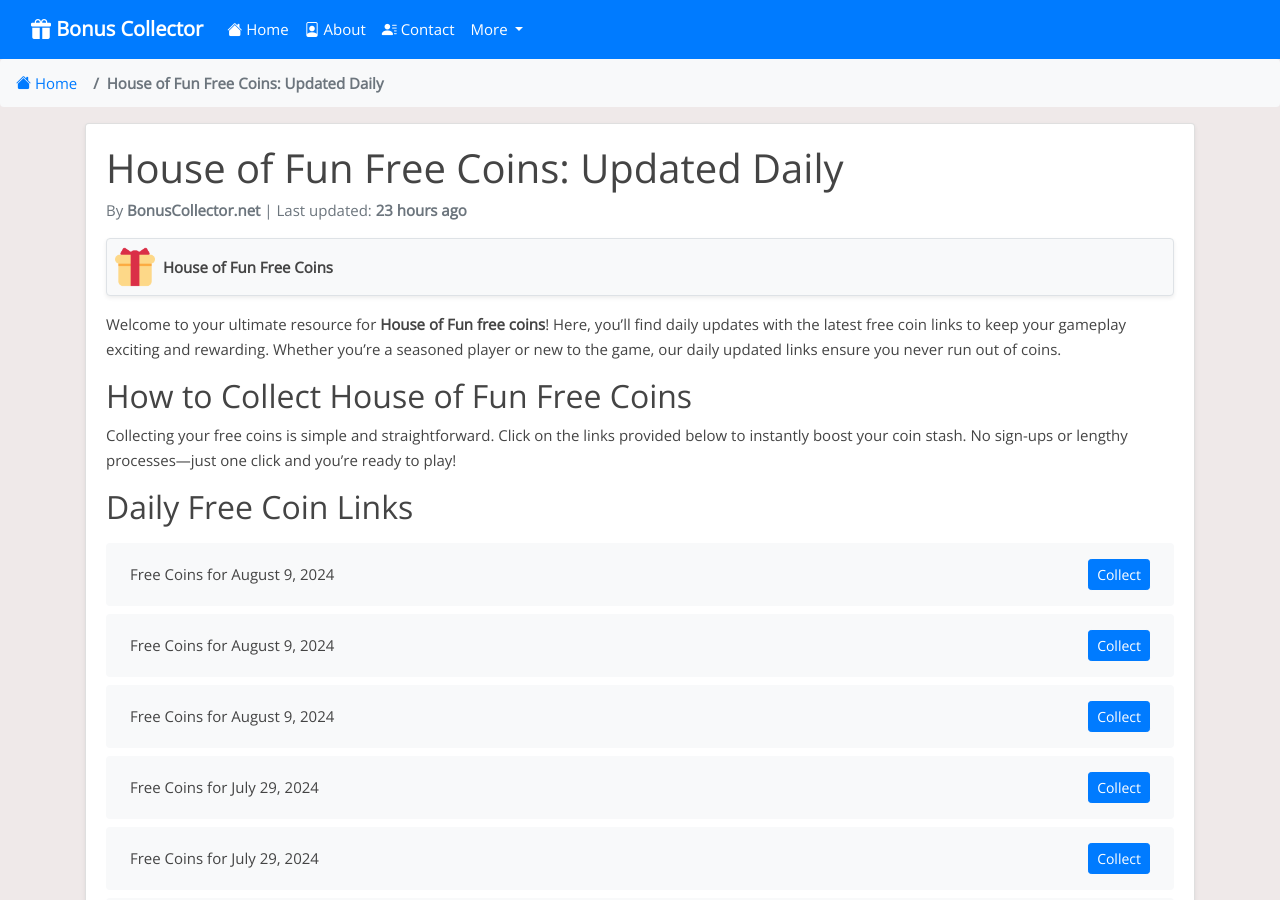
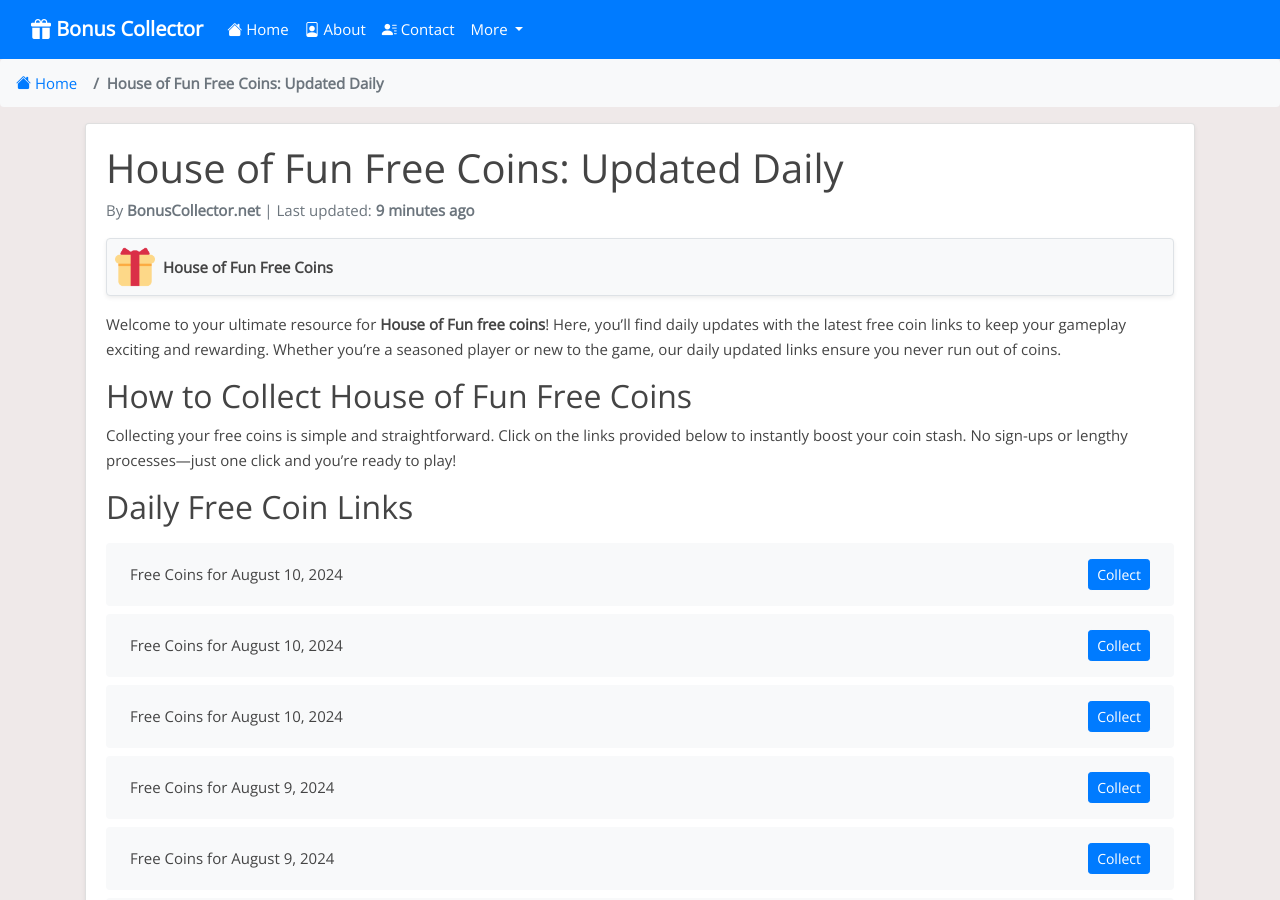
Before and after one commit to Prollad99/bs-net, a Jekyll site: the page built from _posts/2024-06-29-house-of-fun.md, in a window 1280 px wide and 900 px high. Built offline with Jekyll 4.4.1, drawn with Linux system fonts in a browser that asks for light colours; nearby versions of some CDN libraries; comment, search, counter and statistics services are not loaded; some of the changed text lies outside the part shown.

Commit message:
Update house-of-fun reward links and last modified date

```diff
--- a/_data/include_files.yml
+++ b/_data/include_files.yml
@@ -11,7 +11,7 @@
   last_modified: 2024-08-09 14:07:05
 
 house-of-fun.html:
-  last_modified: 2024-08-09 03:33:35
+  last_modified: 2024-08-10 03:08:29
 
 cash-frenzy.html:
   last_modified: 2024-08-09 03:07:54
--- a/_includes/house-of-fun.html
+++ b/_includes/house-of-fun.html
@@ -1,4 +1,16 @@
 <ul class="list-group mt-3 mb-4">
+  <li class="list-group-item d-flex justify-content-between align-items-center">
+    <span>Free Coins for August 10, 2024</span>
+    <a href="https://playtika.onelink.me/hof/w4blbwsu?af_dp=hof%3A%2F%2F&af_force_deeplink=true&c_id=2024M8D9_23&s_id=1060&deeplink=eyJpZCI6Ijk0YmIxZTE1LTQ2NzQtNGMwNC04MTUyLTBlODUzOWI4ZTg2NCIsImFjIjoiaG9mX2dpZnRfY291cG9uIn0=" class="btn btn-primary btn-sm">Collect</a>
+  </li>
+  <li class="list-group-item d-flex justify-content-between align-items-center">
+    <span>Free Coins for August 10, 2024</span>
+    <a href="https://playtika.onelink.me/hof/w4blbwsu?af_dp=hof%3A%2F%2F&af_force_deeplink=true&c_id=2024M8D9_19&s_id=1060&deeplink=eyJpZCI6ImNmOTg5ZjVmLTM3YjUtNDczYS1hZTQ2LTYxNGRhMDg5MzNmNCIsImFjIjoiaG9mX2dpZnRfY291cG9uIn0=" class="btn btn-primary btn-sm">Collect</a>
+  </li>
+  <li class="list-group-item d-flex justify-content-between align-items-center">
+    <span>Free Coins for August 10, 2024</span>
+    <a href="https://playtika.onelink.me/hof/w4blbwsu?af_dp=hof%3A%2F%2F&af_force_deeplink=true&c_id=2024M8D9_07&s_id=1060&deeplink=eyJpZCI6IjI4NGU0NTc1LTYwZDMtNGQ3Yy05MThiLTAzMjAzNGM3YmVhMSIsImFjIjoiaG9mX2dpZnRfY291cG9uIn0=" class="btn btn-primary btn-sm">Collect</a>
+  </li>
   <li class="list-group-item d-flex justify-content-between align-items-center">
     <span>Free Coins for August 9, 2024</span>
     <a href="https://playtika.onelink.me/hof/w4blbwsu?af_dp=hof%3A%2F%2F&af_force_deeplink=true&c_id=2024M8D8_23&s_id=1060&deeplink=eyJpZCI6IjRkNTgwOGJkLWNkNWQtNDYxZC1hM2RmLTIwYzU5NjA1MTI1YyIsImFjIjoiaG9mX2dpZnRfY291cG9uIn0=" class="btn btn-primary btn-sm">Collect</a>
@@ -387,16 +399,4 @@
     <span>Free Coins for July 22, 2024</span>
     <a href="https://playtika.onelink.me/hof/w4blbwsu?af_force_deeplink=true&deeplink=eyJpZCI6IjIxNzdkYjJkLTE5MDAtNDhhMS1iMjBkLTUxNTAxOTI3Y2NmMSIsImFjIjoiaG9mX2dpZnRfY291cG9uIn0=" class="btn btn-primary btn-sm">Collect</a>
   </li>
-  <li class="list-group-item d-flex justify-content-between align-items-center">
-    <span>Free Coins for July 22, 2024</span>
-    <a href="https://playtika.onelink.me/hof/w4blbwsu?af_dp=hof%3A%2F%2F&af_force_deeplink=true&c_id=2024M7D21_23&s_id=1060&deeplink=eyJpZCI6IjMyM2M1Yzc3LTZlOTItNGZmYi05OGMyLWFjNzNmOTRiZjkyMSIsImFjIjoiaG9mX2dpZnRfY291cG9uIn0=" class="btn btn-primary btn-sm">Collect</a>
-  </li>
-  <li class="list-group-item d-flex justify-content-between align-items-center">
-    <span>Free Coins for July 22, 2024</span>
-    <a href="https://playtika.onelink.me/hof/w4blbwsu?af_dp=hof%3A%2F%2F&af_force_deeplink=true&c_id=2024M7D21_19&s_id=1060&deeplink=eyJpZCI6ImRjYWYwZTg5LTdmNDktNDk4MC1iMWExLTYxMDUxMDIwYzY2ZCIsImFjIjoiaG9mX2dpZnRfY291cG9uIn0=" class="btn btn-primary btn-sm">Collect</a>
-  </li>
-  <li class="list-group-item d-flex justify-content-between align-items-center">
-    <span>Free Coins for July 22, 2024</span>
-    <a href="https://playtika.onelink.me/hof/w4blbwsu?af_dp=hof%3A%2F%2F&af_force_deeplink=true&c_id=2024M7D21_07&s_id=1060&deeplink=eyJpZCI6IjM3NWU2NGY1LTAzNjQtNDdiZS04ZGRmLWRmY2UyYmI0ODU1MiIsImFjIjoiaG9mX2dpZnRfY291cG9uIn0=" class="btn btn-primary btn-sm">Collect</a>
-  </li>
 </ul>
```
Also changed, not shown: links-json/house-of-fun.json (+12 -12 lines).
